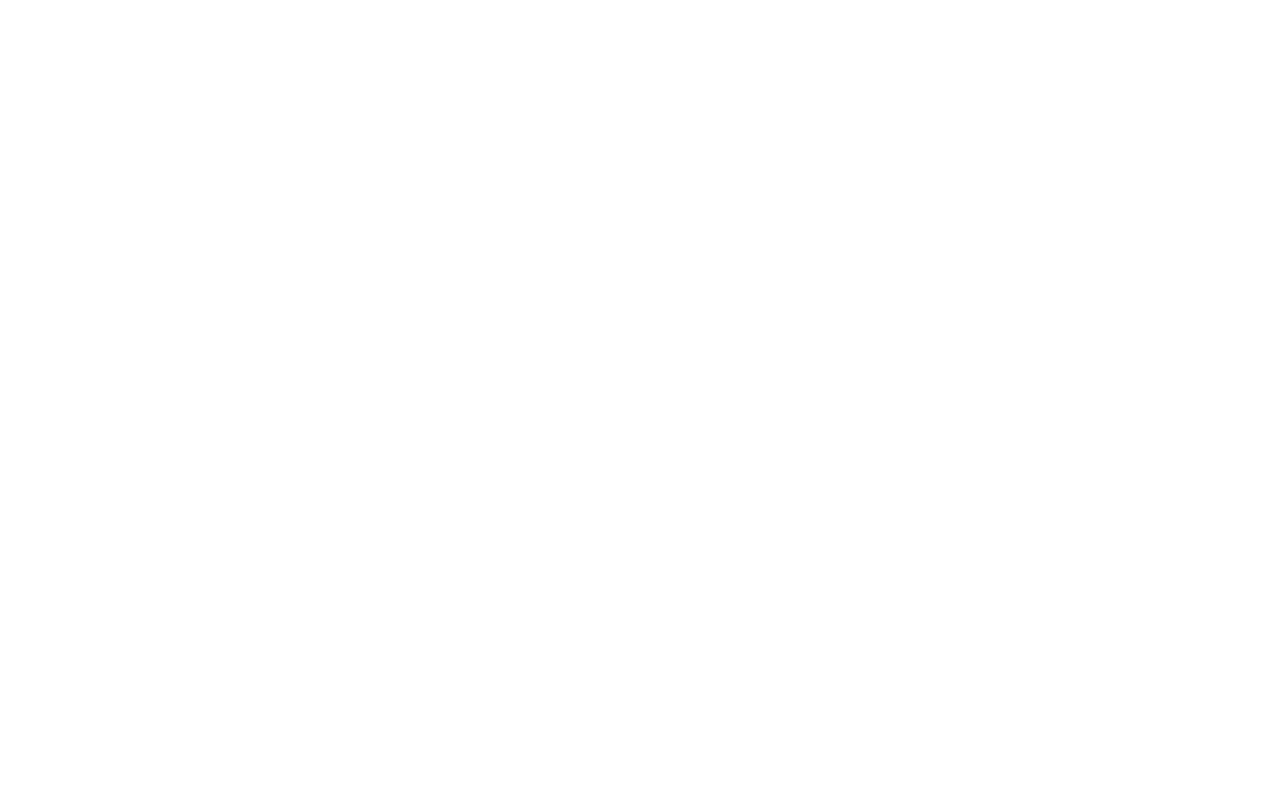
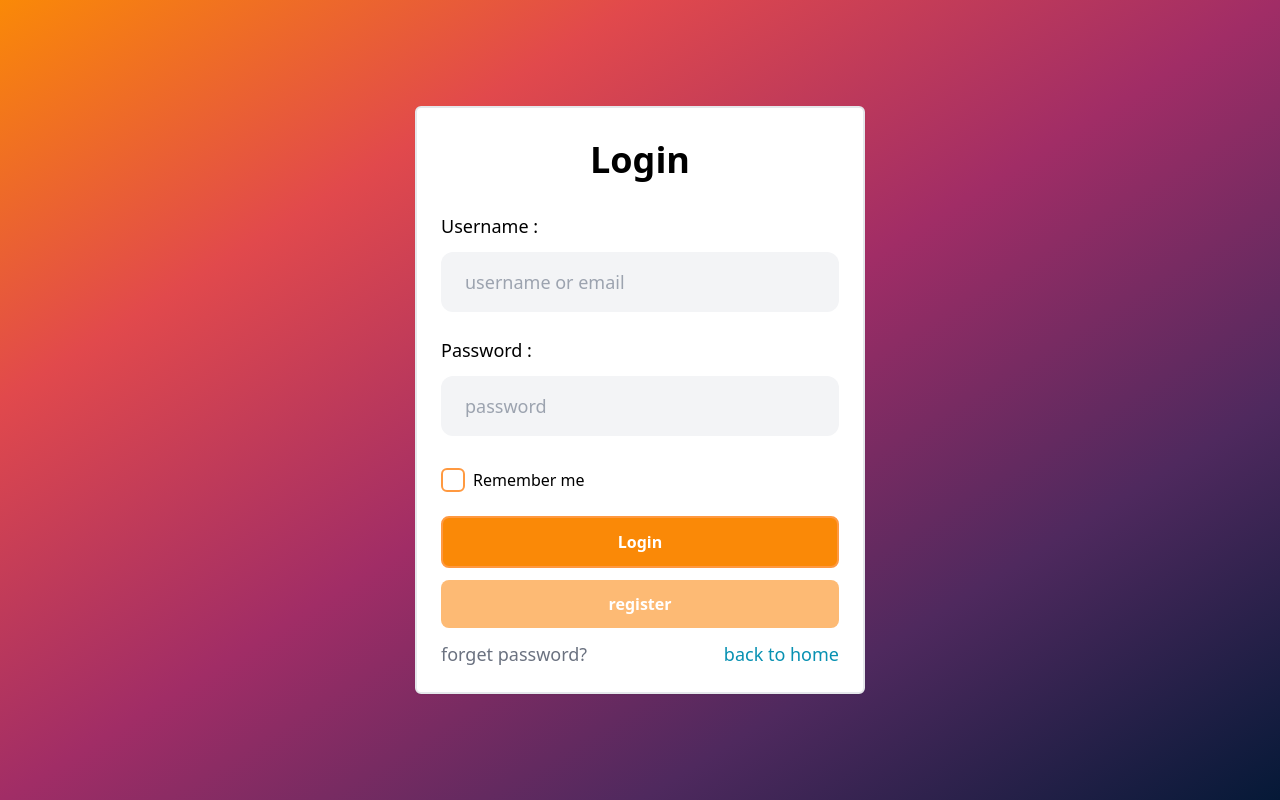
Before and after one commit to mjn81/MegaShop, a React (Create React App) app: page /Authentication/Login in a window 1280 px wide. Before the commit this address had no page. Built offline with nearby package versions, Linux system fonts and the light colour scheme.

Commit message:
All Authentication related routes complete

```diff
--- a/src/App.js
+++ b/src/App.js
@@ -2,6 +2,7 @@
 import Home from "./pages/Home";
 import {BrowserRouter as Router , Navigate , Route, Routes} from "react-router-dom";
 import UserLayout from "./Layouts/UserLayout";
+import FormLayout from "./Layouts/FormLayout";
 const ProductList = React.lazy(()=>
    import("./pages/ProductList")
 );
@@ -10,6 +11,15 @@
 );
 const LoginPage  = React.lazy(()=>
    import("./pages/LoginPage")
+)
+const ForgetPassPage = React.lazy(()=>
+    import("./pages/ForgetPassPage")
+)
+const ResetPassPage = React.lazy(()=>
+    import("./pages/ResetPassPage")
+)
+const RegisterPage = React.lazy(()=>
+    import("./pages/RegisterPage")
 )
 const App = () => {
    return (
@@ -25,7 +35,12 @@
                     </Route>
                     <Route path="productpage/:id" element={<ProductPage />} />
                 </Route>
-                <Route path="/Login" element={<LoginPage />} />
+                <Route path="/Authentication" element={<FormLayout />}>
+                    <Route path="Login" element={<LoginPage />} />
+                    <Route path="ForgetPass" element={<ForgetPassPage />} />
+                    <Route path="ResetPass" element={<ResetPassPage />} />
+                    <Route path="Register" element={<RegisterPage />} />
+                </Route>
             </Routes>
          </Suspense>
       </Router>
--- /dev/null
+++ b/src/Layouts/FormLayout.jsx
@@ -0,0 +1,20 @@
+import {Card} from "../components/core";
+import {Outlet} from "react-router-dom";
+import {useState} from "react";
+
+const FormLayout = () => {
+    const [title , setTitle] = useState("");
+    return (
+        <main className="login-background h-screen flex items-center justify-center">
+            <div className="login-display">
+                <Card>
+                    <h1 className="text-4xl text-center font-extrabold mt-2 mb-8">{title}</h1>
+                    <Outlet context={setTitle} />
+                </Card>
+            </div>
+
+        </main>
+    );
+};
+
+export default FormLayout;
--- a/src/components/Header/Header.jsx
+++ b/src/components/Header/Header.jsx
@@ -16,7 +16,7 @@
                     <SearchInput />
                 </div>
                 <div className='col-span-1 flex items-center text-center justify-center'>
-                   <LinkButton path="/Login">
+                   <LinkButton path="/Authentication/Login">
                         Login
                    </LinkButton>
                     <span className='border-l-2 h-8 mx-4 block border-gray-100'> </span>
--- a/src/components/core/Button.jsx
+++ b/src/components/core/Button.jsx
@@ -1,6 +1,7 @@
-export const Button = ({onSubmit , borderColor=null , textColor=null , isFull=false , bgColor=null ,children}) => {
+export const Button = ({onSubmit , noBorder=false , borderColor=null , textColor=null , isFull=false , bgColor=null ,children}) => {
     return (
-        <button onClick={onSubmit} className={`block border-2 cursor-pointer px-4 py-2 rounded-lg font-bold
+        <button onClick={onSubmit} className={`block ${noBorder ? '' : 'border-2'}
+        outline-none cursor-pointer px-4 py-2 rounded-lg font-bold
         ${borderColor ? `border-${borderColor}` : 'border-gray-300'}
         ${textColor ? `text-${textColor}` : 'text-gray-400'}
         ${isFull ? 'w-full' : ''} ${bgColor ? `bg-${bgColor}`: ''}`}>
@@ -11,7 +12,8 @@
 
 export const ButtonOutline = ({onSubmit ,children}) => {
     return (
-        <button onClick={onSubmit} className='block  cursor-pointer p-2 font-bold text-xl text-gray-500'>
+        <button onClick={onSubmit} className='block outline-none
+        cursor-pointer p-2 font-bold text-xl text-gray-500'>
             {children}
         </button>
     )
--- /dev/null
+++ b/src/components/core/CheckBox.jsx
@@ -0,0 +1,22 @@
+import {useState} from "react";
+import {FontAwesomeIcon} from "@fortawesome/react-fontawesome";
+import {faCheck} from "@fortawesome/free-solid-svg-icons";
+const CheckBox = ({text , onClick}) => {
+    const id = 'chk'+text.replaceAll(' ', '-').toLowerCase();
+    const [isChecked, setIsChecked] = useState(false);
+    return (
+        <div className="w-fit flex items-center cursor-pointer"
+             onClick={()=>{
+                 setIsChecked(!isChecked)
+                 onClick();
+             }}>
+            <span className={`block w-6 h-6 rounded-md border-secondary-200 border-2 flex items-center justify-center
+            ${isChecked ? 'bg-secondary-200' : ''}`}>
+                <FontAwesomeIcon icon={faCheck} className={isChecked ? 'text-white' : 'text-transparent'} />
+            </span>
+            <p className="ml-2">{text}</p>
+        </div>
+    );
+};
+
+export default CheckBox;
--- a/src/components/core/Link.jsx
+++ b/src/components/core/Link.jsx
@@ -3,7 +3,7 @@
 export const LinkButton = ({path , children}) => {
     return (
         <Link className="text-gray-400 border-gray-300 font-bold
-        border-2 py-2 px-4 rounded-lg" to={path}>
+        outline-none border-2 py-2 px-4 rounded-lg" to={path}>
             {children}
         </Link>
     );
@@ -11,7 +11,7 @@
 
 export const LinkOutLined = ({path , children}) => {
     return (
-        <Link to={path} className="text-lg text-gray-500">
+        <Link to={path} className="text-lg outline-none text-gray-500">
             {children}
         </Link>
     );
--- a/src/index.css
+++ b/src/index.css
@@ -36,3 +36,6 @@
 .login-background {
   background: linear-gradient(to right bottom, #fa8907, #e1494c, #a12d66, #4f295e, #051937);
 }
+.login-display{
+  width:450px;
+}
--- /dev/null
+++ b/src/pages/ForgetPassPage.jsx
@@ -0,0 +1,35 @@
+import {Button, Input} from "../components/core";
+import {useNavigate, useOutletContext} from "react-router-dom";
+import {LinkOutLined} from "../components/core/Link";
+
+const ForgetPassPage = () => {
+    const navigate = useNavigate();
+    const onSubmit = () => {
+        console.log("token is gotten");
+        navigate("/Authentication/ResetPass" , {replace:true});
+    }
+    const setTitle = useOutletContext();
+    setTitle("Get SMS Code");
+    return (
+        <>
+            <p className="text-center">we will send you a code via sms</p>
+            <div className="mb-6">
+                <label className="text-lg mb-3 block" htmlFor="phoneNum">Mobile :</label>
+                <Input id="phoneNum" placeHolder="enter phone number" />
+            </div>
+            <Button isFull={true} onSubmit={onSubmit} borderColor="secondary-200"
+                    textColor="white" bgColor="primary">
+                <p className="py-1">
+                    Get Code
+                </p>
+            </Button>
+            <section className="flex justify-center mt-4">
+                <LinkOutLined path="/Authentication/Login">
+                    <p className="text-cyan-600">back to Login</p>
+                </LinkOutLined>
+            </section>
+        </>
+    );
+};
+
+export default ForgetPassPage;
--- a/src/pages/LoginPage.jsx
+++ b/src/pages/LoginPage.jsx
@@ -1,12 +1,17 @@
-import {Button, Card, Input} from "../components/core";
+import {Button, Input} from "../components/core";
 import {LinkOutLined} from "../components/core/Link";
+import CheckBox from "../components/core/CheckBox";
+import {useOutletContext} from "react-router-dom";
 import {Link} from "react-router-dom";
+
 const LoginPage = () => {
+    const onCheckedHandler = ()=>{
+        // handling checkbox
+    }
+    const setTitle = useOutletContext();
+    setTitle("Login");
     return (
-        <main className="login-background h-screen flex items-center justify-center">
-            <div className="w-1/4">
-                <Card>
-                    <h1 className="text-4xl text-center font-extrabold mt-2 mb-8">Login</h1>
+        <>
             <div>
                 <label className="text-lg mb-3 block" htmlFor="username">Username :</label>
                 <Input id="username" placeHolder="username or email" />
@@ -17,31 +22,31 @@
             </div>
 
             <section>
-
+                <div className="mb-6">
+                    <CheckBox text="Remember me" onClick={onCheckedHandler} />
+                </div>
                 <Button isFull={true} borderColor="secondary-200"
                         textColor="white" bgColor="primary">
                     <p className="py-1">
                         Login
                     </p>
                 </Button>
-                        <div className="bg-slate-300 rounded-lg my-3 transition-shadow duration-200 hover:shadow-md">
-                            <Button isFull={true} textColor="white">
-                                <p className="py-1">register</p>
-                            </Button>
+                <div className="bg-orange-300 rounded-lg my-3 transition-shadow duration-200 ">
+                    <Link to="/Authentication/Register"
+                          className="text-white font-bold text-center">
+                        <p className="py-3">register</p>
+                    </Link>
                 </div>
             </section>
             <section className="flex justify-between">
-                        <LinkOutLined path="forgetPass/otp">
+                <LinkOutLined path="/Authentication/ForgetPass">
                     <p className="hover:underline">forget password?</p>
                 </LinkOutLined>
                 <LinkOutLined path="/home">
                     <p className="text-cyan-600">back to home</p>
                 </LinkOutLined>
             </section>
-                </Card>
-            </div>
-
-        </main>
+        </>
     );
 };
 
--- /dev/null
+++ b/src/pages/RegisterPage.jsx
@@ -0,0 +1,49 @@
+import {Button, Input} from "../components/core";
+import {useOutletContext} from "react-router-dom";
+import CheckBox from "../components/core/CheckBox";
+import {LinkOutLined} from "../components/core/Link";
+const RegisterPage = () => {
+    const onCheckHandler = () => {
+        // on checkbox checked
+    }
+    const setTitle = useOutletContext();
+    setTitle("Register");
+    return (
+        <>
+            <div>
+                <label className="text-lg mb-3 block" htmlFor="fullname">FullName :</label>
+                <Input id="fullname" placeHolder="enter your FullName" />
+            </div>
+            <div className="mt-6 mb-8">
+                <label className="text-lg mb-3 block" htmlFor="email">Email :</label>
+                <Input id="email" type="email" placeHolder="enter your email" />
+            </div>
+            <div>
+                <label className="text-lg mb-3 block" htmlFor="username">Username :</label>
+                <Input id="username" placeHolder="choose a username" />
+            </div>
+            <div className="mt-6 mb-8">
+                <label className="text-lg mb-3 block" htmlFor="pass">Password :</label>
+                <Input id="pass" type="password" placeHolder="password" />
+            </div>
+            <div className="mb-6">
+                <CheckBox text="I Agree to terms & policies" onClick={onCheckHandler} />
+            </div>
+            <section>
+                <Button isFull={true} borderColor="secondary-200"
+                        textColor="white" bgColor="primary">
+                    <p className="py-1">
+                        Register
+                    </p>
+                </Button>
+            </section>
+            <section className="flex justify-center mt-4">
+                <LinkOutLined path="/Authentication/Login">
+                    <p className="text-cyan-600">back to Login</p>
+                </LinkOutLined>
+            </section>
+        </>
+    );
+};
+
+export default RegisterPage;
--- /dev/null
+++ b/src/pages/ResetPassPage.jsx
@@ -0,0 +1,34 @@
+import {useNavigate, useOutletContext} from "react-router-dom";
+import {Button, Input} from "../components/core";
+import {LinkOutLined} from "../components/core/Link";
+
+const ResetPassPage = () => {
+    const navigator = useNavigate();
+    const onClickHandler = () => {
+        navigator("/home" , {replace:true});
+    }
+    const setTitle = useOutletContext();
+    setTitle("Reset Password");
+    return (
+        <>
+            <div>
+                <label className="text-lg mb-3 block" htmlFor="pass">new Password :</label>
+                <Input id="pass" placeHolder="enter new password" />
+            </div>
+            <div className="mt-6 mb-8">
+                <label className="text-lg mb-3 block" htmlFor="newPass">new Password again :</label>
+                <Input id="newPass" type="password" placeHolder="enter again" />
+            </div>
+            <section>
+                <Button isFull={true} borderColor="secondary-200"
+                        textColor="white" bgColor="primary" onSubmit={onClickHandler}>
+                    <p className="py-1">
+                        Reset Password
+                    </p>
+                </Button>
+            </section>
+        </>
+    );
+};
+
+export default ResetPassPage;
```
Lines whose indentation alone changed are shown as unchanged.
